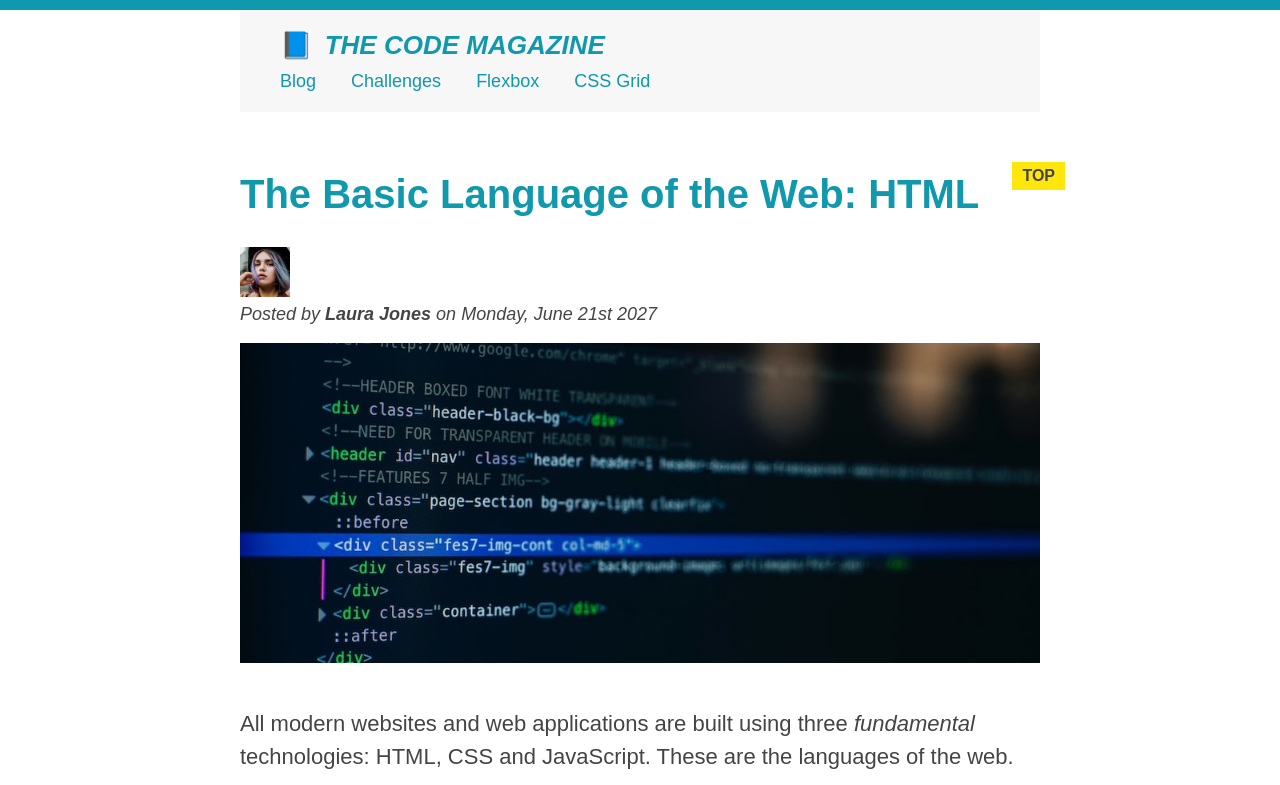
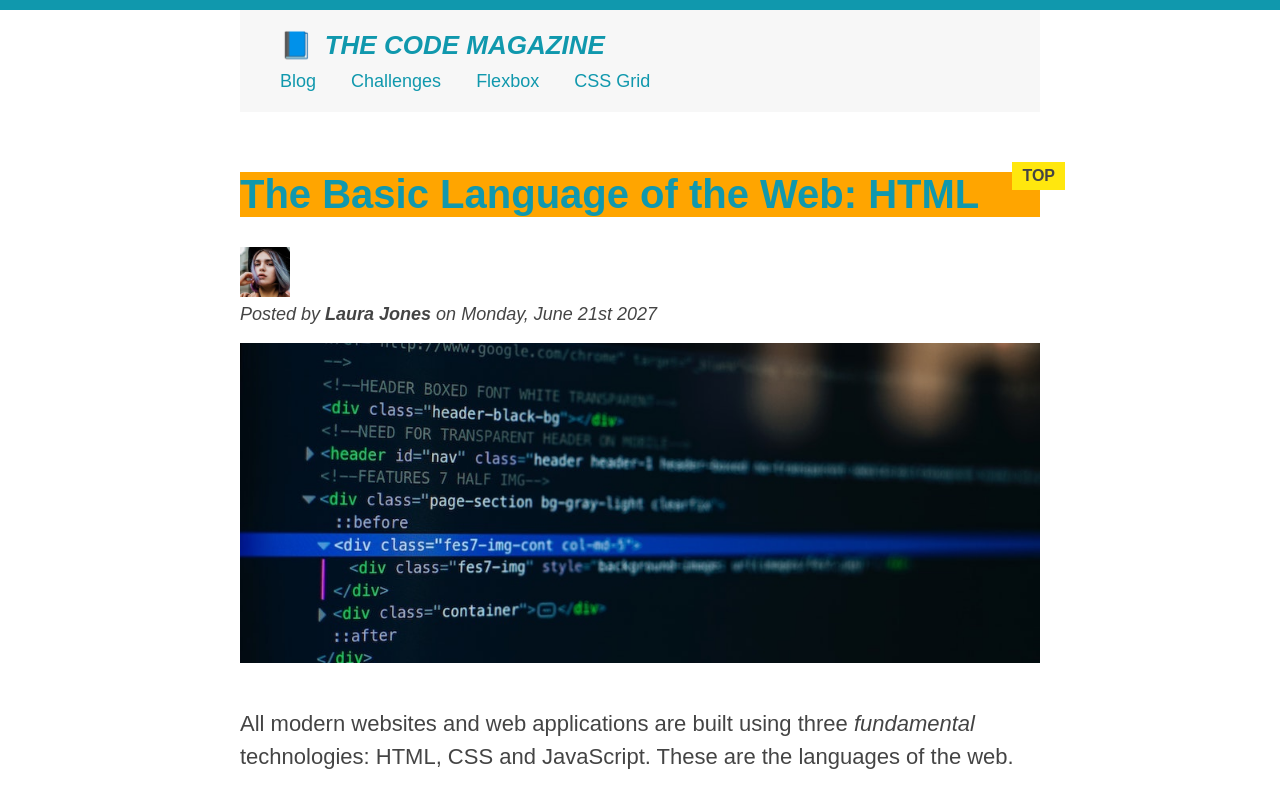
Before and after one commit to elibattistoni/html-css-responsive-course, a plain HTML site: page 03-css-fundamentals/index.html in a window 1280 px wide. Shown: the top 785 px of the page. Drawn offline with Linux system fonts and the light colour scheme.

Commit message:
pseudo elements + debugging

```diff
--- a/03-css-fundamentals/style.css
+++ b/03-css-fundamentals/style.css
@@ -273,9 +273,14 @@ h3+p::first-line {
 }
 
 h2 {
-  /* background-color: orange; */
+  background-color: orange;
   position: relative;
+  /* position relative because the h2::before pseudoelements will be displayed absolutely, relative to this */
 }
+
+/* h2::after {
+  content: "HALLOOO"
+} */
 
 h2::before {
   content: "TOP";
@@ -284,6 +289,7 @@ h2::before {
   font-size: 16px;
   font-weight: bold;
   display: inline-block;
+  /* pseudo elements are usually inline elements */
   padding: 5px 10px;
   position: absolute;
   top: -10px;
```
Also changed, not shown: 1 other file.
